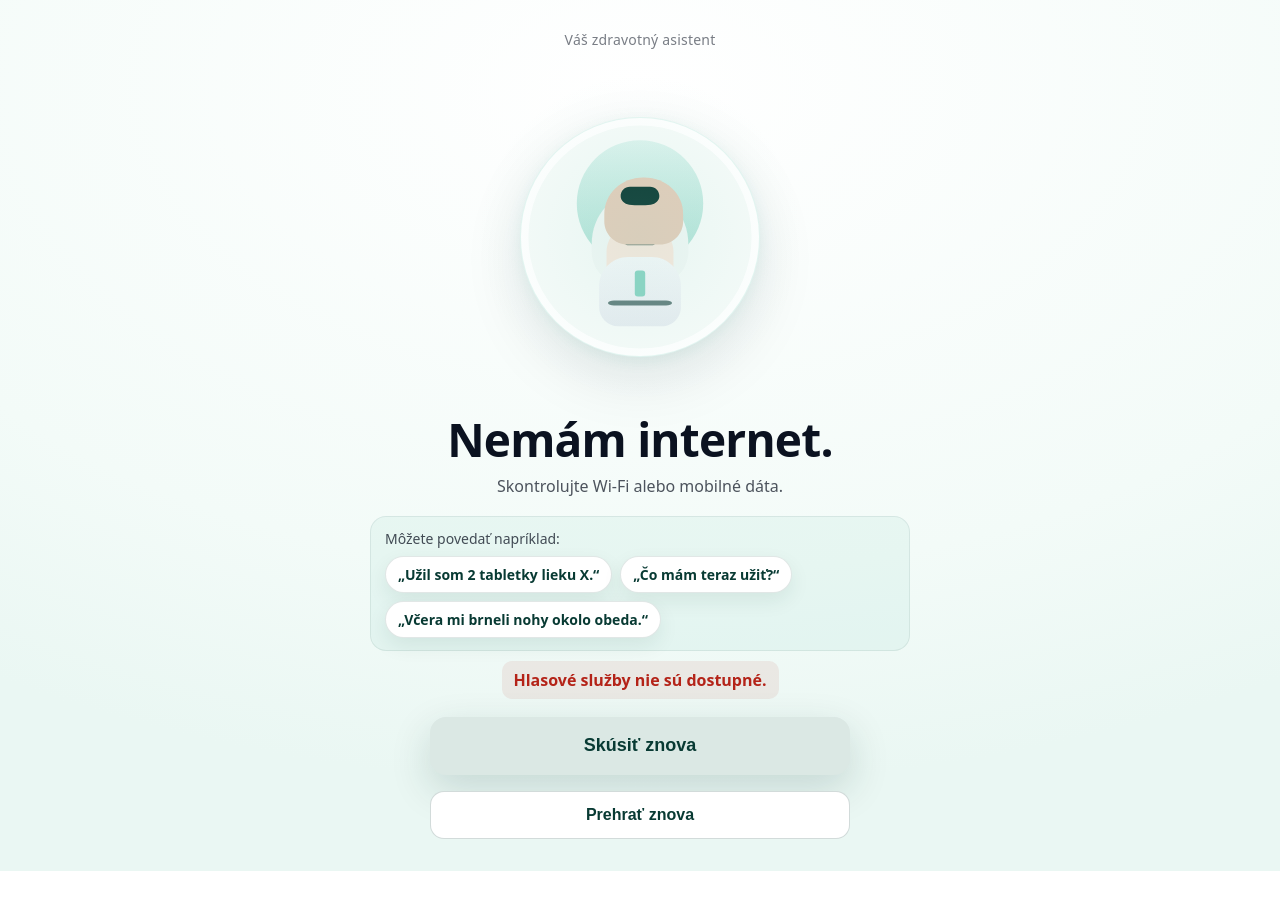
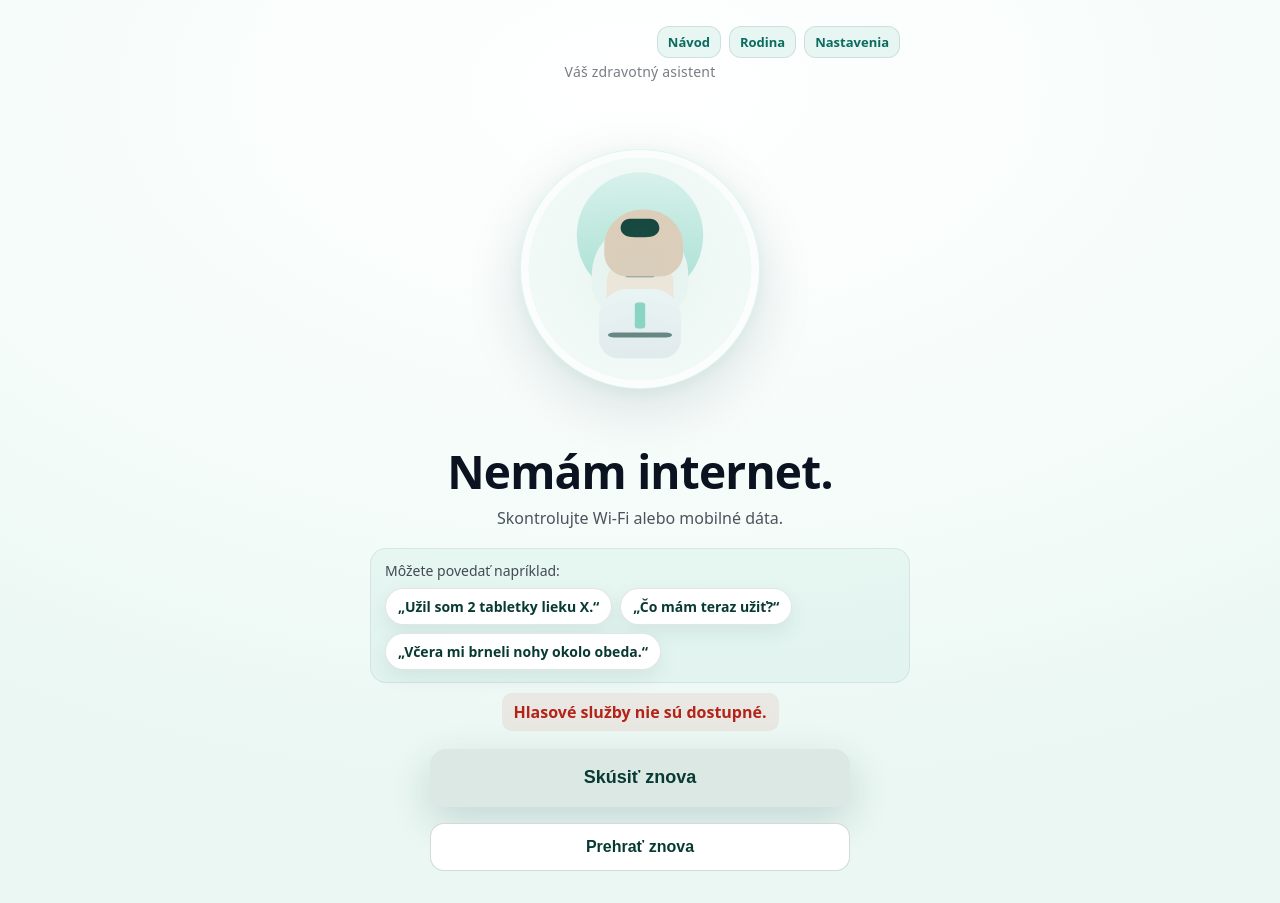
Before and after one commit to sebastian414/senior-ai-mvp, a Next.js app in the folder web/: page / in a window 1280 px wide. Before the commit the page ends 871 px from the top, so only its background shows below. Built offline with nearby package versions, Linux system fonts and the light colour scheme; no server answers.

Commit message:
Add navigation links and guard missing API configs

```diff
--- a/web/app/family/page.jsx
+++ b/web/app/family/page.jsx
@@ -33,6 +33,10 @@ export default function FamilyPage() {
       try {
         setLoading(true);
         setErr("");
+        if (!API_URL) {
+          setErr("Chýba NEXT_PUBLIC_API_URL v prostredí.");
+          return;
+        }
         const r = await fetch(`${API_URL}/logs?limit=30&senior_id=demo`);
         const t = await r.text();
         if (!r.ok) {
--- a/web/app/page.jsx
+++ b/web/app/page.jsx
@@ -8,7 +8,7 @@ import {
   speakText,
 } from "./lib/speech";
 
-const API_BASE = process.env.NEXT_PUBLIC_API_URL || "";
+const API_BASE = (process.env.NEXT_PUBLIC_API_URL || "").replace(/\/+$/, "");
 
 function cleanTranscript(text) {
   const trimmed = (text || "").replace(/^You said:?\s*/i, "").trim();
@@ -27,6 +27,8 @@ function safetyWrap(question, aiAnswer) {
 }
 
 async function askBackend(question) {
+  if (!API_BASE) throw new Error("Chýba NEXT_PUBLIC_API_URL");
+
   const res = await fetch(`${API_BASE}/ask`, {
     method: "POST",
     headers: { "Content-Type": "application/json" },
@@ -173,6 +175,18 @@ export default function Page() {
 
   return (
     <main style={s.screen}>
+      <nav style={s.nav}>
+        <a href="/tutorial" style={s.navLink}>
+          Návod
+        </a>
+        <a href="/family" style={s.navLink}>
+          Rodina
+        </a>
+        <a href="/settings" style={s.navLink}>
+          Nastavenia
+        </a>
+      </nav>
+
       <div style={s.topHint}>Váš zdravotný asistent</div>
 
       <div style={s.avatarWrap}>
@@ -272,6 +286,23 @@ const s = {
       "radial-gradient(1200px 700px at 50% 10%, #ffffff 0%, #f3fbf8 70%, #eaf7f3 100%)",
     color: "#0b1220",
     fontFamily: "system-ui",
+  },
+  nav: {
+    width: "100%",
+    maxWidth: 520,
+    display: "flex",
+    justifyContent: "flex-end",
+    gap: 8,
+  },
+  navLink: {
+    fontSize: 13,
+    fontWeight: 800,
+    color: "#0b6b5e",
+    textDecoration: "none",
+    padding: "6px 10px",
+    borderRadius: 12,
+    background: "rgba(138,212,195,0.18)",
+    border: "1px solid rgba(8,58,51,0.12)",
   },
   topHint: {
     width: "100%",
```
